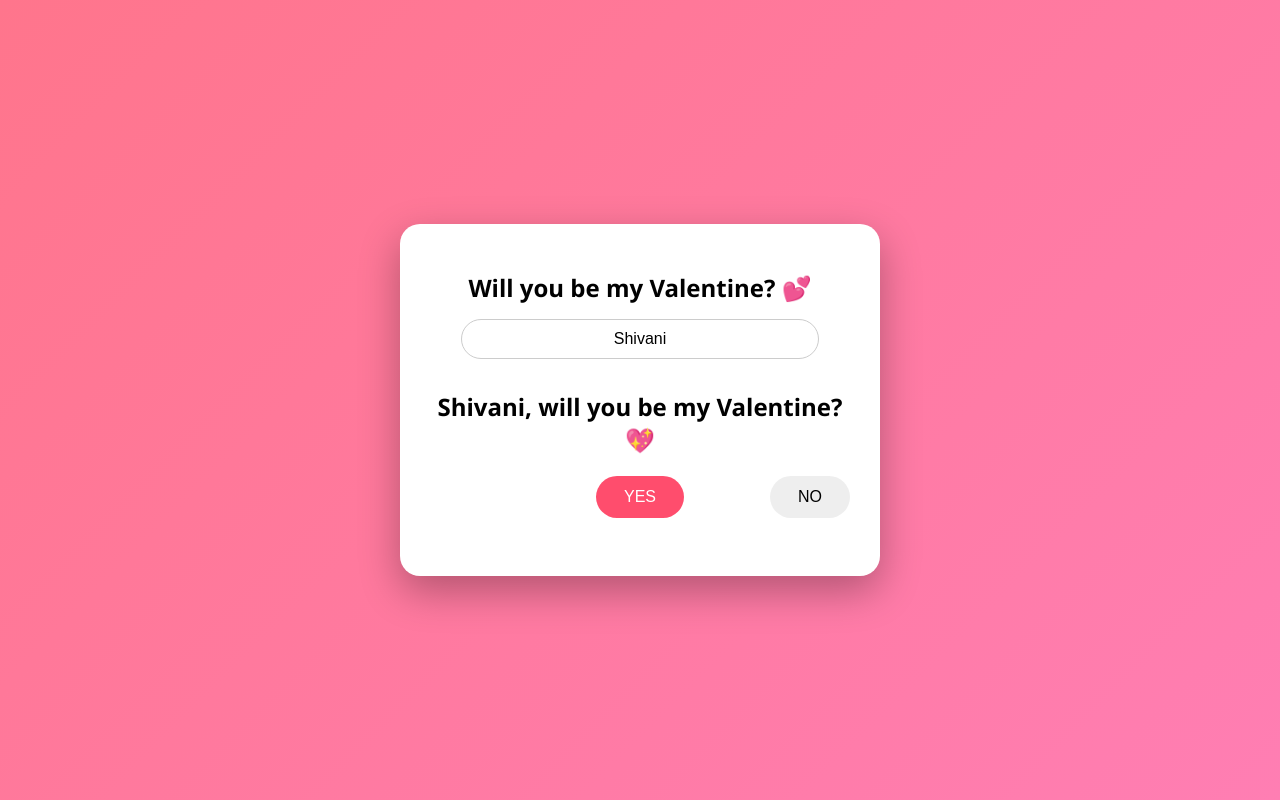
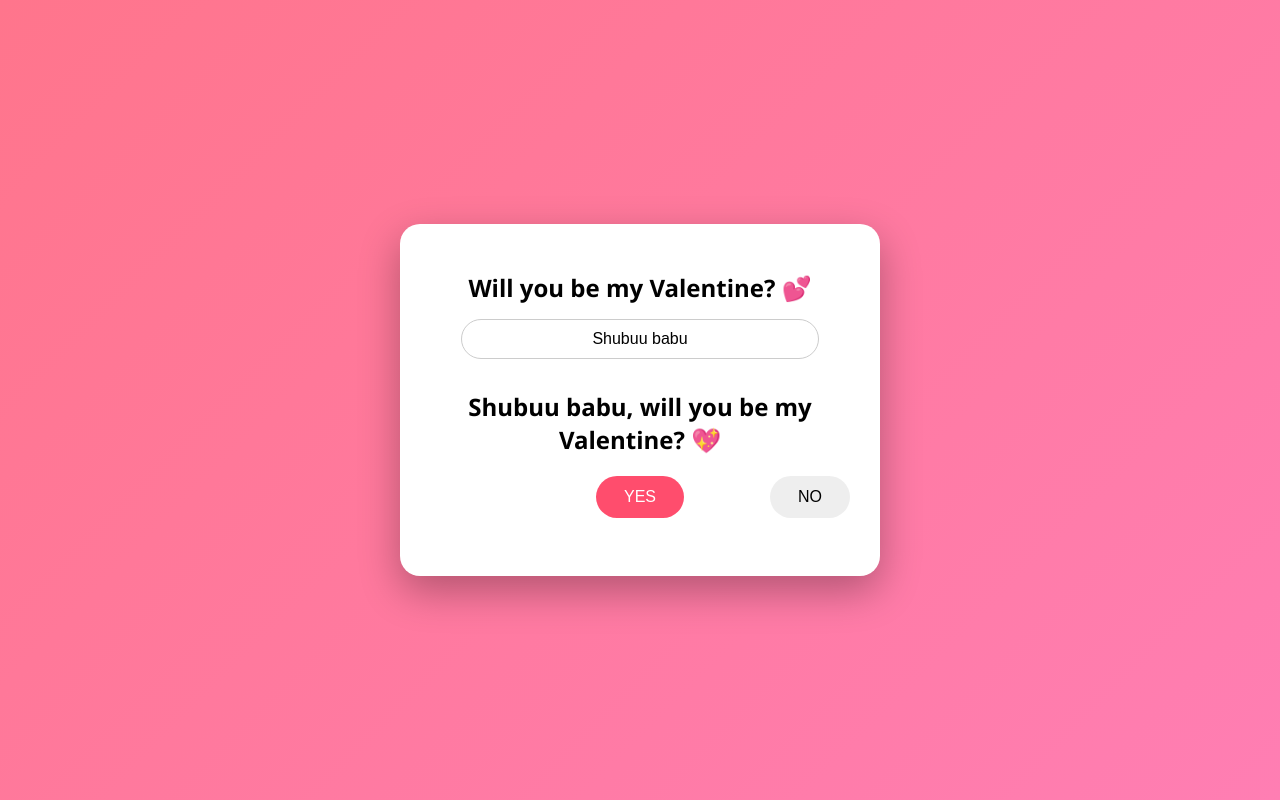
Before and after one commit to himanshuruhail/valentine, a plain HTML site: page index.html in a window 1280 px wide. Drawn offline with Linux system fonts and the light colour scheme.

Commit message:
Update index.html

```diff
--- a/index.html
+++ b/index.html
@@ -102,9 +102,9 @@
 <div class="card" id="proposal">
     <h1>Will you be my Valentine? 💕</h1>
 
-    <input type="text" id="name" placeholder="Enter her name" value="Shivani">
+    <input type="text" id="name" placeholder="Enter her name" value="Shubuu babu">
 
-    <h1 id="question">Shivani, will you be my Valentine? 💖</h1>
+    <h1 id="question">Shubuu babu, will you be my Valentine? 💖</h1>
 
     <div class="buttons">
         <button id="yes">YES</button>
```
